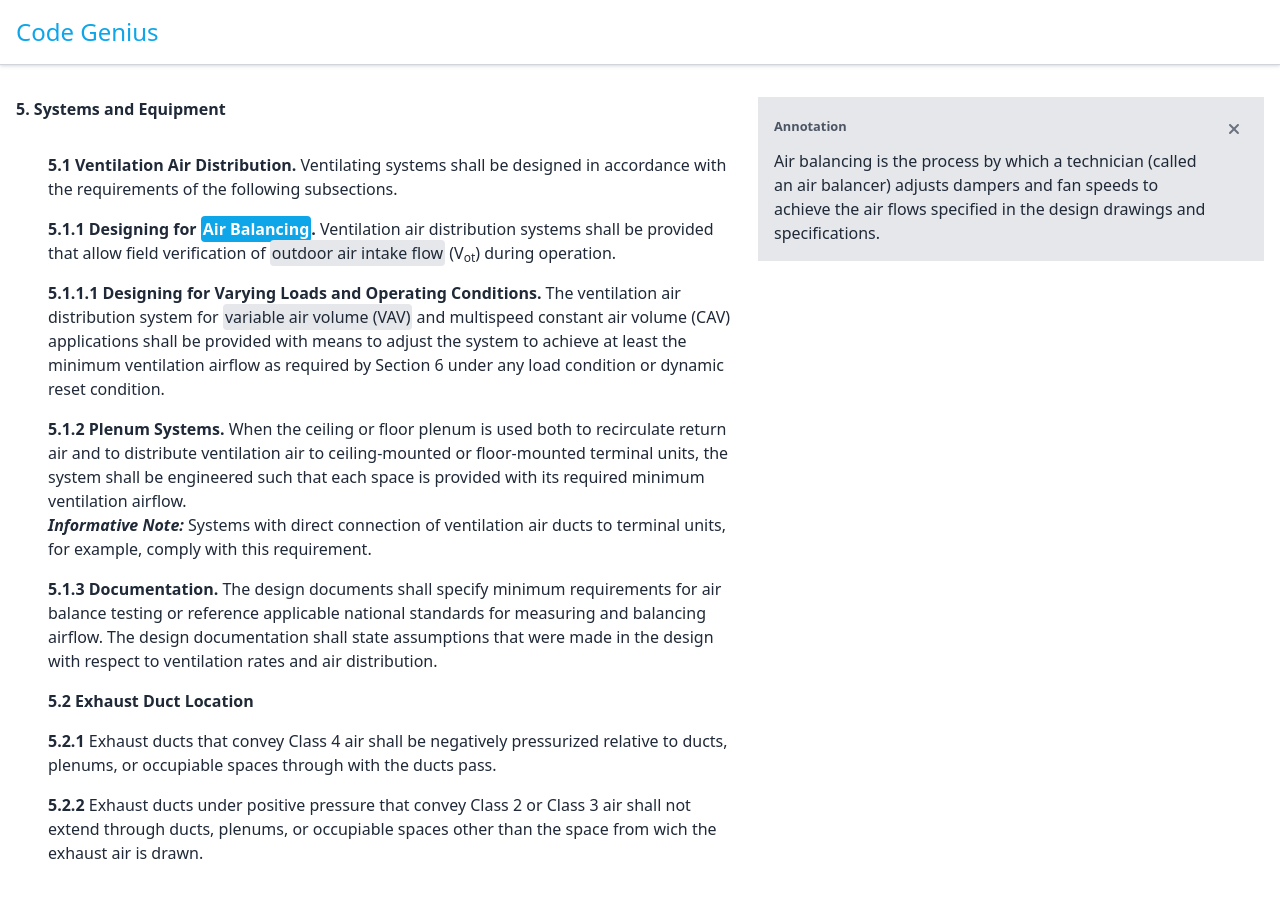
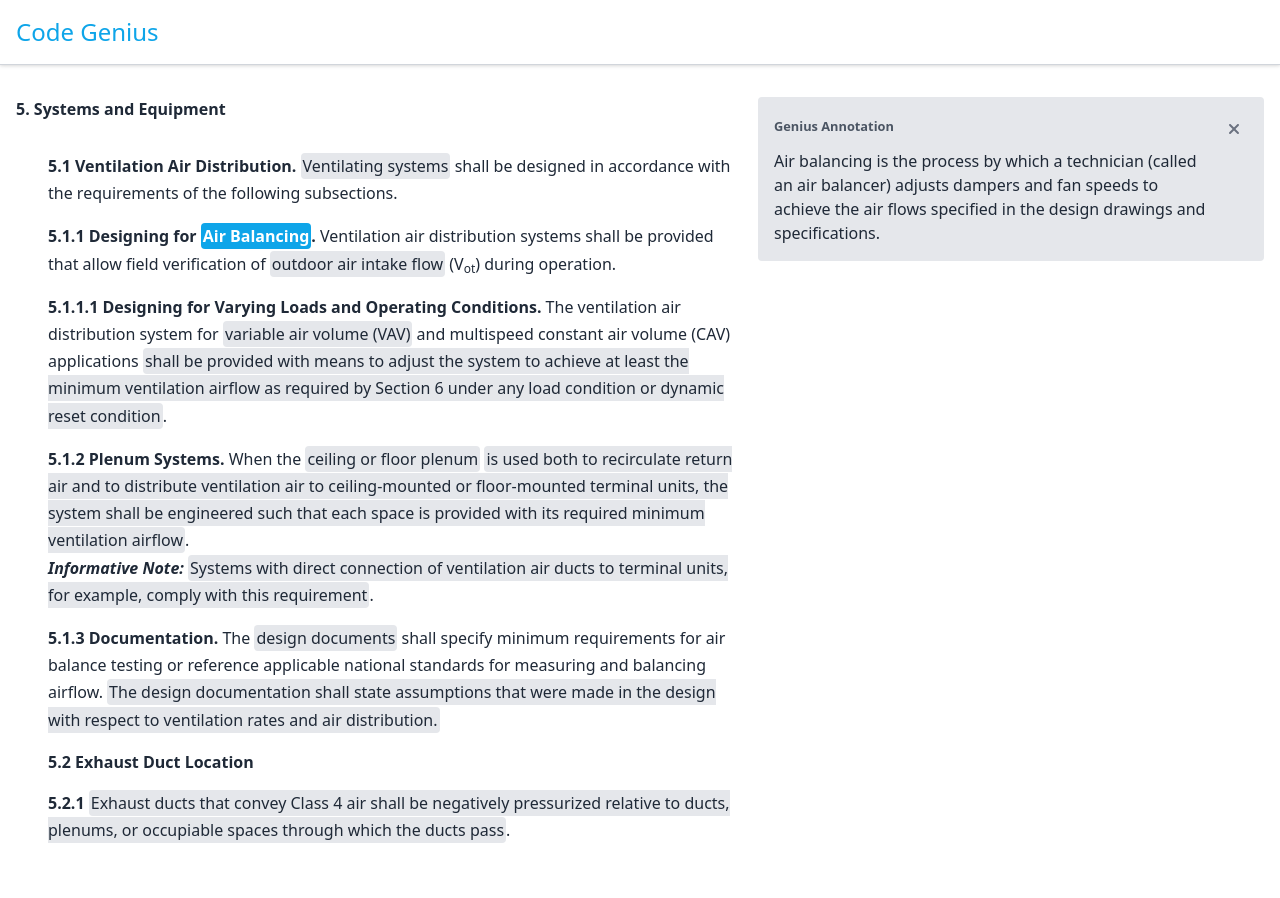
Before and after one commit to bneeland/code-genius, a React (Create React App) app: page / in a window 1280 px wide. Both pictures are taken after a click on the element "Air Balancing". Shown: the top 898 px of the page. Built offline with nearby package versions, Linux system fonts and the light colour scheme.

Commit message:
Added content and styling

```diff
--- a/src/App.js
+++ b/src/App.js
@@ -26,9 +26,9 @@ function Fragment(props) {
 
 function Annotation(props) {
   return (
-    <div className="sticky top-20 mt-8 overflow-auto grid grid-cols-12 bg-gray-200 text-gray-800 p-4">
+    <div className="sticky top-20 grid grid-cols-12 rounded mt-8 overflow-auto  bg-gray-200 text-gray-800 p-4">
       <div className="col-span-11">
-        <p className="mb-3 text-gray-600"><small><b>Annotation</b></small></p>
+        <p className="mb-3 text-gray-600"><small><b>Genius Annotation</b></small></p>
         <p>{props.text}</p>
       </div>
       <div className="text-right">
@@ -46,13 +46,13 @@ function Annotation(props) {
 function App() {
   const [activeAnnotation, setActiveAnnotation] = useState(null);
 
-  const handleActiveAnnotationToggle = (annotationId) => {
+  const handleActiveAnnotationToggle = (id) => {
     if (activeAnnotation == null) {
-      setActiveAnnotation(annotationId);
-    } else if (activeAnnotation == annotationId) {
+      setActiveAnnotation(id);
+    } else if (activeAnnotation == id) {
       setActiveAnnotation(null);
     } else {
-      setActiveAnnotation(annotationId);
+      setActiveAnnotation(id);
     }
   }
 
@@ -65,19 +65,26 @@ function App() {
         <div className="grid grid-cols-12 gap-6">
           <div className="col-span-7 custom-code-text text-gray-800">
             <h1>5. Systems and Equipment</h1>
-            <p><b>5.1 Ventilation Air Distribution.</b> Ventilating systems shall be designed in accordance with the requirements of the following subsections.</p>
+            <p><b>5.1 Ventilation Air Distribution.</b> <Fragment text="Ventilating systems" isActive={activeAnnotation === 3} onClick={() => handleActiveAnnotationToggle(3)} /> shall be designed in accordance with the requirements of the following subsections.</p>
             <p><b>5.1.1 Designing for <Fragment text="Air Balancing" isActive={activeAnnotation === 0} onClick={() => handleActiveAnnotationToggle(0)} />.</b> Ventilation air distribution systems shall be provided that allow field verification of <Fragment text="outdoor air intake flow" isActive={activeAnnotation === 1} onClick={() => handleActiveAnnotationToggle(1)} /> (V<sub>ot</sub>) during operation.</p>
-            <p><b>5.1.1.1 Designing for Varying Loads and Operating Conditions.</b> The ventilation air distribution system for <Fragment text="variable air volume (VAV)" isActive={activeAnnotation === 2} onClick={() => handleActiveAnnotationToggle(2)} /> and multispeed constant air volume (CAV) applications shall be provided with means to adjust the system to achieve at least the minimum ventilation airflow as required by Section 6 under any load condition or dynamic reset condition.</p>
-            <p><b>5.1.2 Plenum Systems.</b> When the ceiling or floor plenum is used both to recirculate return air and to distribute ventilation air to ceiling-mounted or floor-mounted terminal units, the system shall be engineered such that each space is provided with its required minimum ventilation airflow.<br /><b><i>Informative Note:</i></b> Systems with direct connection of ventilation air ducts to terminal units, for example, comply with this requirement.</p>
-            <p><b>5.1.3 Documentation.</b> The design documents shall specify minimum requirements for air balance testing or reference applicable national standards for measuring and balancing airflow. The design documentation shall state assumptions that were made in the design with respect to ventilation rates and air distribution.</p>
+            <p><b>5.1.1.1 Designing for Varying Loads and Operating Conditions.</b> The ventilation air distribution system for <Fragment text="variable air volume (VAV)" isActive={activeAnnotation === 2} onClick={() => handleActiveAnnotationToggle(2)} /> and multispeed constant air volume (CAV) applications <Fragment text="shall be provided with means to adjust the system to achieve at least the minimum ventilation airflow as required by Section 6 under any load condition or dynamic reset condition" isActive={activeAnnotation === 7} onClick={() => handleActiveAnnotationToggle(7)} />.</p>
+            <p><b>5.1.2 Plenum Systems.</b> When the <Fragment text="ceiling or floor plenum" isActive={activeAnnotation === 9} onClick={() => handleActiveAnnotationToggle(9)} /> <Fragment text="is used both to recirculate return air and to distribute ventilation air to ceiling-mounted or floor-mounted terminal units, the system shall be engineered such that each space is provided with its required minimum ventilation airflow" isActive={activeAnnotation === 10} onClick={() => handleActiveAnnotationToggle(10)} />.<br /><b><i>Informative Note:</i></b> <Fragment text="Systems with direct connection of ventilation air ducts to terminal units, for example, comply with this requirement" isActive={activeAnnotation === 4} onClick={() => handleActiveAnnotationToggle(4)} />.</p>
+            <p><b>5.1.3 Documentation.</b> The <Fragment text="design documents" isActive={activeAnnotation === 5} onClick={() => handleActiveAnnotationToggle(5)} /> shall specify minimum requirements for air balance testing or reference applicable national standards for measuring and balancing airflow. <Fragment text="The design documentation shall state assumptions that were made in the design with respect to ventilation rates and air distribution." isActive={activeAnnotation === 8} onClick={() => handleActiveAnnotationToggle(8)} /></p>
             <h2>5.2 Exhaust Duct Location</h2>
-            <p><b>5.2.1</b> Exhaust ducts that convey Class 4 air shall be negatively pressurized relative to ducts, plenums, or occupiable spaces through with the ducts pass.</p>
-            <p><b>5.2.2</b> Exhaust ducts under positive pressure that convey Class 2 or Class 3 air shall not extend through ducts, plenums, or occupiable spaces other than the space from wich the exhaust air is drawn.</p>
+            <p><b>5.2.1</b> <Fragment text="Exhaust ducts that convey Class 4 air shall be negatively pressurized relative to ducts, plenums, or occupiable spaces through which the ducts pass" isActive={activeAnnotation === 6} onClick={() => handleActiveAnnotationToggle(6)} />.</p>
           </div>
           {activeAnnotation != null && <div className="col-span-5">
             {activeAnnotation === 0 && <Annotation text="Air balancing is the process by which a technician (called an air balancer) adjusts dampers and fan speeds to achieve the air flows specified in the design drawings and specifications." onClick={() => setActiveAnnotation(null)} />}
             {activeAnnotation === 1 && <Annotation text="Outdoor air intake flow is the total amount of airflow drawn in from the outdoors by an air system. The term 'ventilation' essentially means outdoor air for the purpose of diluting air contaminants and providing oxygen in indoor spaces." onClick={() => setActiveAnnotation(null)} />}
             {activeAnnotation === 2 && <Annotation text="Variable air volume (VAV) systems are used widely in North America. VAV systems use a central air handing unit, ducted to VAV boxes, which normally consist of an airflow sensor and a airflow control damper, and often a heating coil." onClick={() => setActiveAnnotation(null)} />}
+            {activeAnnotation === 3 && <Annotation text="Ventilation is the concept of distributing outdoor air into enclosed spaces in order to dilute indoor conaminants and provide oxygen to the space." onClick={() => setActiveAnnotation(null)} />}
+            {activeAnnotation === 4 && <Annotation text="This note is saying that, if using a plenum (such as a ceiling space or underfloor space) to distribute ventilation air (which could be 100% outdoor air or a mix of outdoor air and return air), the ventilation air probably needs to be ducted in order to comply with the requirement of section 5.1.2 (Plenum Systems) above it." onClick={() => setActiveAnnotation(null)} />}
+            {activeAnnotation === 5 && <Annotation text="Design documents can be drawings, specifications, or both. Some design documents are comprised only of drawings, but usually there are some written specifications, either included on a drawing sheet or in a separate document." onClick={() => setActiveAnnotation(null)} />}
+            {activeAnnotation === 6 && <Annotation text='Class 4 air is defined in section 5.18 (Air Classification and Recirculation) in this standard: "Air with highly objectionable fumes or gases or with potentially dangerous particles, bioaerosols, or gases, at concentrations high enough to be considered as harmful."' onClick={() => setActiveAnnotation(null)} />}
+            {activeAnnotation === 7 && <Annotation text="Variable air volume and multispeed constant air volume systems are designed to have different airflows going to different rooms or groups of rooms (zones) in response to the need for heating or cooling in those rooms. This section is saying that, regardless of the airflow being delivered by the system, the minimum ventilation airflow (i.e. outdoor airflow), as defined in Section 6, needs to be maintained." onClick={() => setActiveAnnotation(null)} />}
+            {activeAnnotation === 8 && <Annotation text="Assumptions commonly include how many people are going to be in each space, and what activities they will be doing." onClick={() => setActiveAnnotation(null)} />}
+            {activeAnnotation === 9 && <Annotation text="A plenum is a general term for an enclosed space through which air flows. Plenums differ from ducts in that they are wider and taller, and they are not as long. A duct could be considered like a tube or a pipe for air, whereas a plenum could be considered like a tank for air to mix in and flow through." onClick={() => setActiveAnnotation(null)} />}
+            {activeAnnotation === 10 && <Annotation text="If a plenum has both supply air containing ventilation (outdoor) air going to ventilated spaces and contaminated return air coming back from spaces, this creates a problem with ensuring that ventilation air doesn't simply get short-circuited and drawn back into the air system before it gets to the spaces it's supposed to be ventilating." onClick={() => setActiveAnnotation(null)} />}
           </div>}
         </div>
       </div>
--- a/src/index.css
+++ b/src/index.css
@@ -18,6 +18,7 @@
 .custom-code-text p {
   margin-left: 2em;
   margin-bottom: 1em;
+  line-height: 1.7em;
 }
 
 .custom-code-text sub {
```
